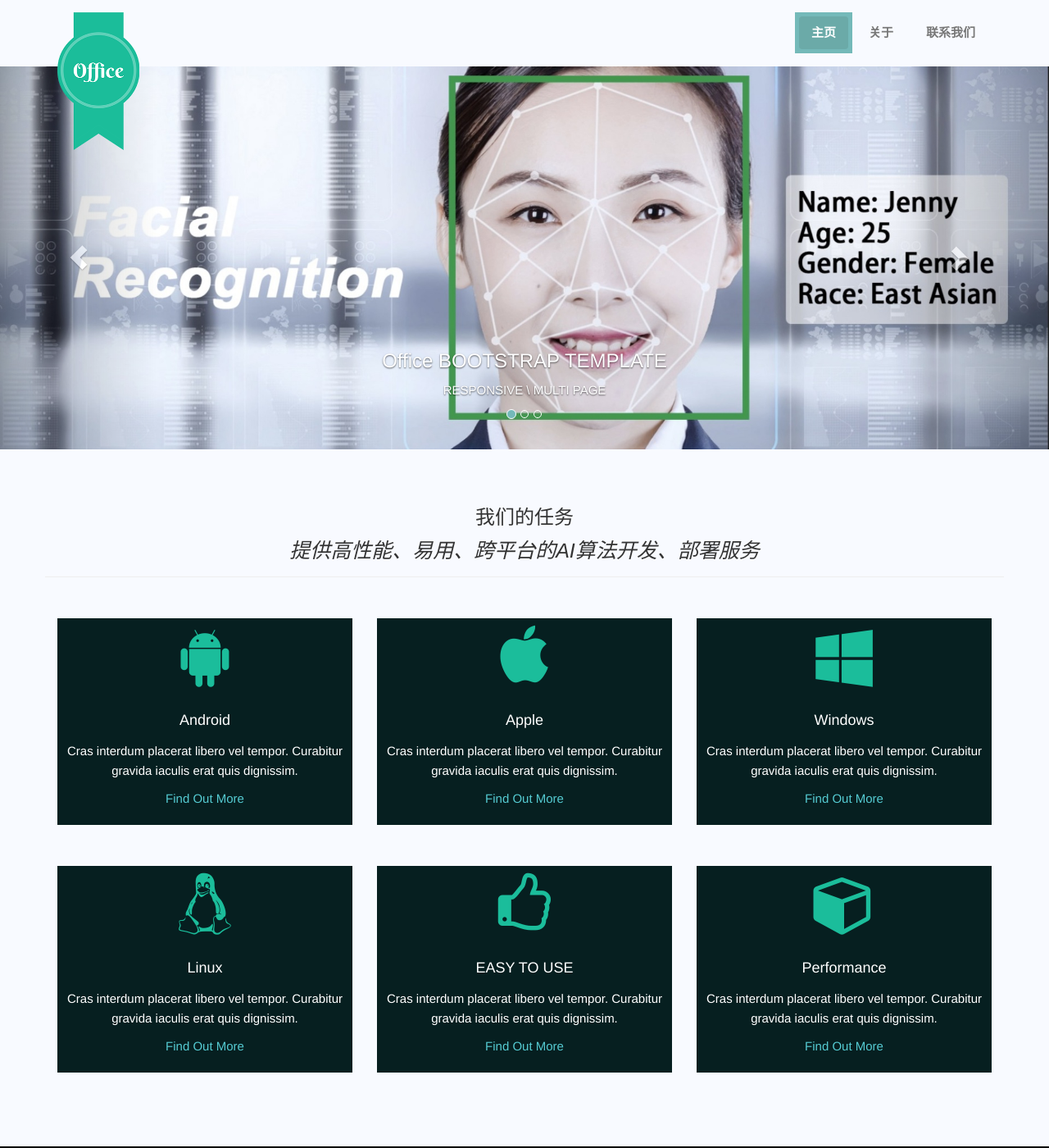
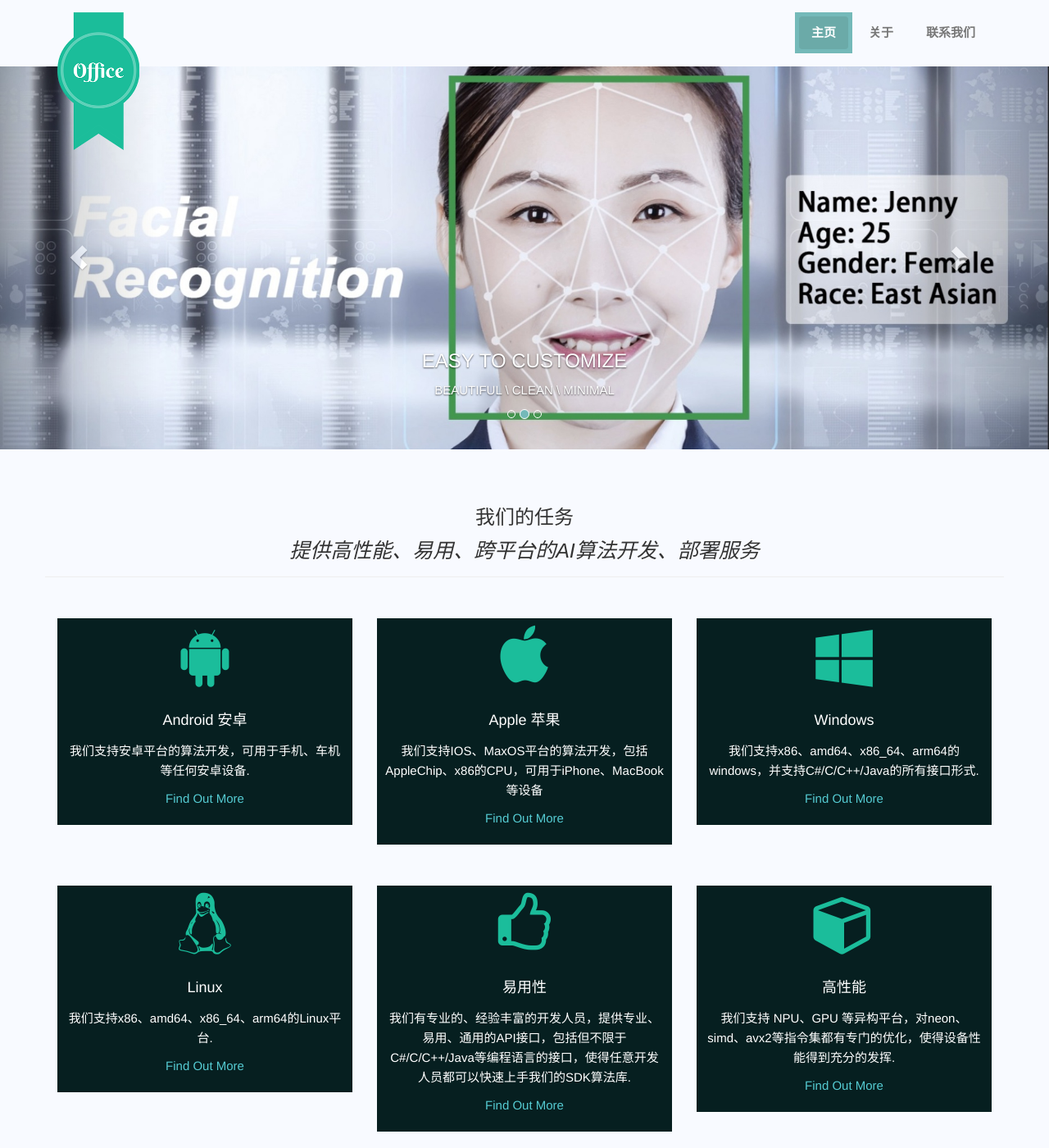
Before and after one commit to JKDN-Tech/JKDN-Tech.github.io, a Jekyll site: the page built from index.html, in a window 1280 px wide and 1400 px high. Shown: the whole window at 82% size. Built offline with Jekyll 4.4.1, drawn with Linux system fonts in a browser that asks for light colours; some of the changed text lies outside the part shown.

Commit message:
修改主页

```diff
--- a/_includes/footer.html
+++ b/_includes/footer.html
@@ -12,8 +12,8 @@
       </div>
       <div class="col-md-4">
         <h3><i class="fa fa-external-link"></i> 链接</h3>
-        <p><a href="/about"> 关于我们 ( Who we are )</a></p>
-        <p><a href="/contact"> 联系我们 ( Feel free to contact )</a></p>
+        <p><a href="/about"> 关于我们 </a></p>
+        <p><a href="/contact"> 联系我们 </a></p>
       </div>
     </div>
   </div>
--- a/_layouts/home_style.html
+++ b/_layouts/home_style.html
@@ -81,8 +81,8 @@
                 <div class="col-lg-4 col-md-4 col-sm-4 col-xs-12">
                     <div class="services-group wow animated fadeInLeft" data-wow-offset="40">
                         <p class="services-icon"><span class="fa fa-android fa-5x"></span></p>
-                        <h4 class="services-title">Android</h4>
-                        <p class="services-body">Cras interdum placerat libero vel tempor. Curabitur gravida iaculis erat quis dignissim.</p>
+                        <h4 class="services-title">Android 安卓</h4>
+                        <p class="services-body">我们支持安卓平台的算法开发，可用于手机、车机等任何安卓设备.</p>
                         <p class="services-more"><a href="#">Find Out More</a></p>
                     </div>
                 </div>
@@ -90,8 +90,8 @@
                 <div class="col-lg-4 col-md-4 col-sm-4 col-xs-12">
                     <div class="services-group wow animated zoomIn" data-wow-offset="40">
                         <p class="services-icon"><i class="fa fa-apple fa-5x"></i></p>
-                        <h4 class="services-title">Apple</h4>
-                        <p class="services-body">Cras interdum placerat libero vel tempor. Curabitur gravida iaculis erat quis dignissim.</p>
+                        <h4 class="services-title">Apple 苹果</h4>
+                        <p class="services-body">我们支持IOS、MaxOS平台的算法开发，包括AppleChip、x86的CPU，可用于iPhone、MacBook等设备</p>
                         <p class="services-more"><a href="#">Find Out More</a></p>
                     </div>
                 </div>
@@ -100,7 +100,7 @@
                     <div class="services-group wow animated fadeInLeft" data-wow-offset="40">
                         <p class="services-icon"><span class="fa fa-windows fa-5x"></span></p>
                         <h4 class="services-title">Windows</h4>
-                        <p class="services-body">Cras interdum placerat libero vel tempor. Curabitur gravida iaculis erat quis dignissim.</p>
+                        <p class="services-body">我们支持x86、amd64、x86_64、arm64的windows，并支持C#/C/C++/Java的所有接口形式.</p>
                         <p class="services-more"><a href="#">Find Out More</a></p>
                     </div>
                 </div>
@@ -117,7 +117,7 @@
                     <div class="services-group wow animated zoomIn" data-wow-offset="40">
                         <p class="services-icon"><i class="fa fa-linux fa-5x"></i></p>
                         <h4 class="services-title">Linux</h4>
-                        <p class="services-body">Cras interdum placerat libero vel tempor. Curabitur gravida iaculis erat quis dignissim.</p>
+                        <p class="services-body">我们支持x86、amd64、x86_64、arm64的Linux平台.</p>
                         <p class="services-more"><a href="#">Find Out More</a></p>
                     </div>
                 </div>
@@ -125,8 +125,8 @@
                 <div class="col-lg-4 col-md-4 col-sm-4 col-xs-12">
                     <div class="services-group wow animated fadeInRight" data-wow-offset="40">
                         <p class="services-icon"><i class="fa fa-thumbs-o-up fa-5x"></i></p>
-                        <h4 class="services-title">EASY TO USE</h4>
-                        <p class="services-body">Cras interdum placerat libero vel tempor. Curabitur gravida iaculis erat quis dignissim.</p>
+                        <h4 class="services-title">易用性</h4>
+                        <p class="services-body">我们有专业的、经验丰富的开发人员，提供专业、易用、通用的API接口，包括但不限于C#/C/C++/Java等编程语言的接口，使得任意开发人员都可以快速上手我们的SDK算法库.</p>
                         <p class="services-more"><a href="#">Find Out More</a></p>
                     </div>
                 </div>
@@ -134,8 +134,8 @@
                 <div class="col-lg-4 col-md-4 col-sm-4 col-xs-12">
                     <div class="services-group wow animated fadeInRight" data-wow-offset="40">
                         <p class="services-icon"><i class="fa fa-cube fa-5x"></i></p>
-                        <h4 class="services-title">Performance</h4>
-                        <p class="services-body">Cras interdum placerat libero vel tempor. Curabitur gravida iaculis erat quis dignissim.</p>
+                        <h4 class="services-title">高性能</h4>
+                        <p class="services-body">我们支持 NPU、GPU 等异构平台，对neon、simd、avx2等指令集都有专门的优化，使得设备性能得到充分的发挥.</p>
                         <p class="services-more"><a href="#">Find Out More</a></p>
                     </div>
                 </div>
```
